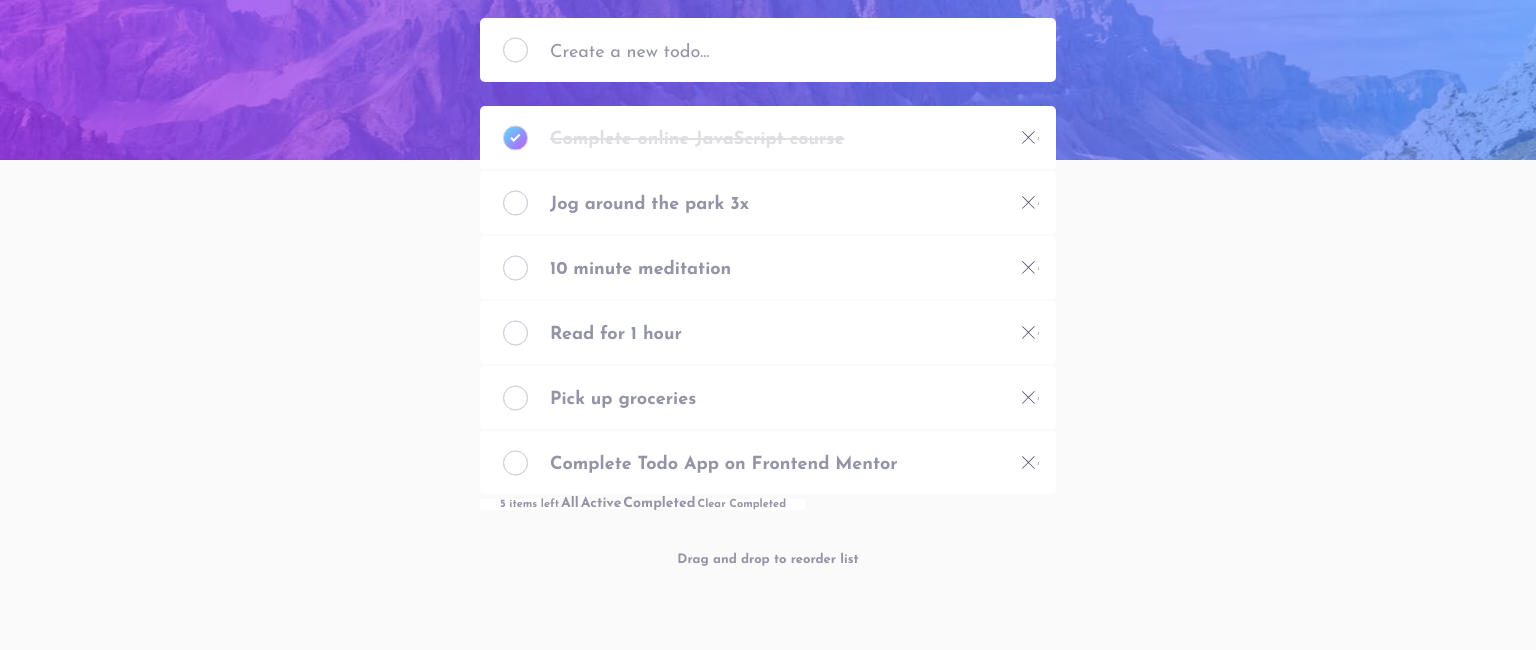
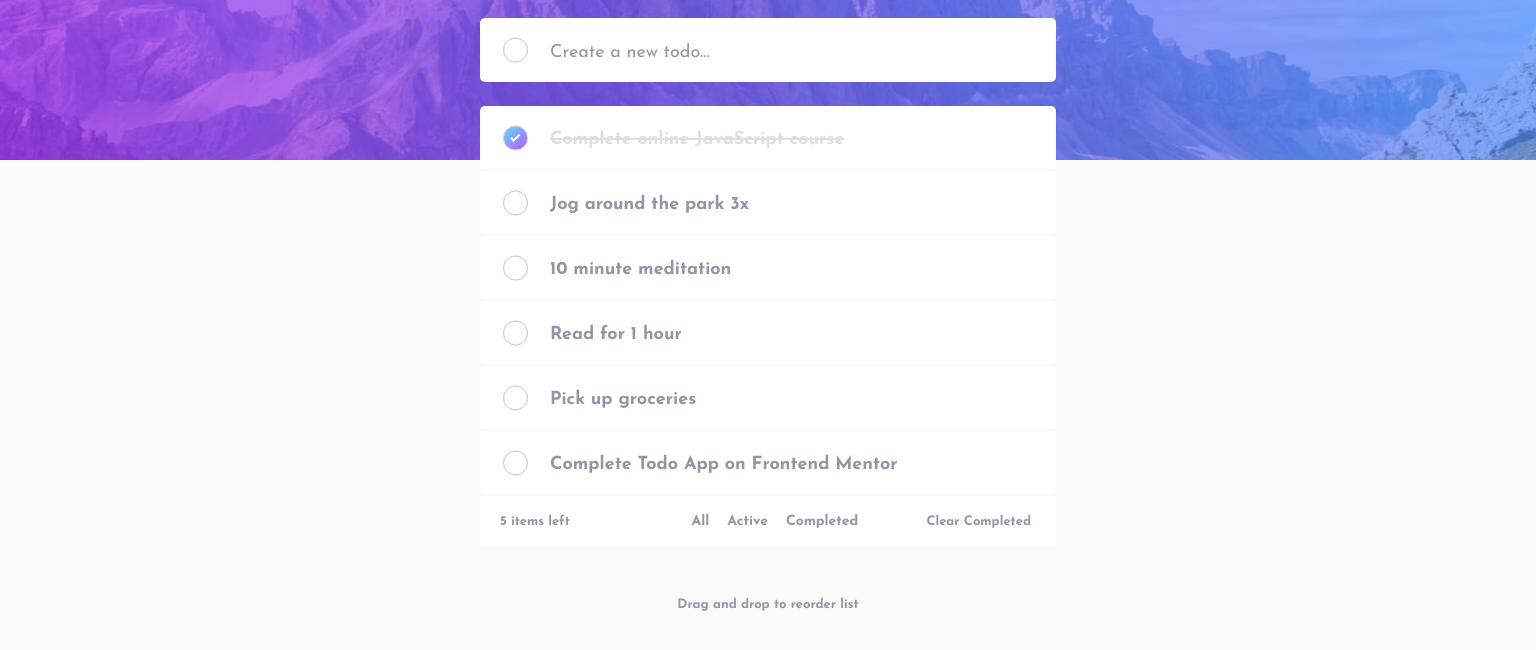
Before and after one commit to khazin/Todo-app, a website: page index.html in a window 1536 px wide. Shown: the part 140-790 px from the top of the page. Drawn offline with Linux system fonts and the light colour scheme; files that its build step writes are made by us from their sources.

Commit message:
doing desktop layout

```diff
--- a/src/js/main.js
+++ b/src/js/main.js
@@ -141,7 +141,7 @@ function generateNewItem(list, checked, draggable) {
     <input type="checkbox" class="--input"/>
    ${list}
     </label>
-    <div class="--delete"></div>;`;
+    <div class="--delete"></div>`;
 
   newInputWrapper.classList.add(
     "input__wrapper",
--- a/src/scss/footer.scss
+++ b/src/scss/footer.scss
@@ -5,20 +5,18 @@ FOOTER STYLE
 /*
 MOBILE LAYOUT
 *************/
-.footer{
+.footer {
   text-align: center;
   font-size: 1.3rem;
   margin-top: 4.2rem;
   font-weight: 600;
 
-    &.--light{
+  &.--light {
     color: var(--Dark-Grayish-Blue-light);
-
   }
 
   &.--dark {
     color: var(--Dark-Grayish-Blue-dark);
-
   }
 }
 
@@ -27,20 +25,7 @@ DESKTOP LAYOUT
 *************/
 
 @media screen and (min-width: 1366px) {
-    .footer{
-        text-align: center;
-        font-size: 1.3rem;
-        margin-top: 4.2rem;
-        font-weight: 600;
-
-        &.--light{
-            color: var(--Dark-Grayish-Blue-light);
-
-        }
-
-        &.--dark {
-            color: var(--Dark-Grayish-Blue-dark);
-
+  .footer {
+    margin-top: 7.2rem;
   }
 }
-}
--- a/src/scss/global.scss
+++ b/src/scss/global.scss
@@ -37,15 +37,6 @@ MOBILE LAYOUT
 
 }
 
-.draggable {
-    cursor: move;
-    & * {
-      cursor: move;
-    }
-    &.dragging {
-      opacity: 0.5;
-    }
-  }
 
 
 /*
--- a/src/scss/list.scss
+++ b/src/scss/list.scss
@@ -97,6 +97,8 @@ MOBILE LAYOUT
   font-size: 1.15rem;
   font-weight: 700;
   color: var(--Dark-Grayish-Blue-light);
+  cursor: pointer;
+
   & .--input {
     display: none;
   }
@@ -132,6 +134,9 @@ MOBILE LAYOUT
 .list__wrapper {
   margin-top: 1.6rem;
 }
+
+/*delete button style*/
+
 .--delete {
   height: 1.8rem;
   width: 1.8rem;
@@ -145,10 +150,14 @@ MOBILE LAYOUT
   cursor: pointer;
 }
 
+.dragging {
+  opacity: 0.5;
+}
+
 /*
 DESKTOP LAYOUT
 **************/
-@media screen and (min-width: 1366px) {
+@media screen and (min-width: 786px) {
   .section__list {
     width: 37.5%;
   }
@@ -164,6 +173,8 @@ DESKTOP LAYOUT
   }
 
   padding: 0 1.7rem 0 2.3rem;
+
+
 }
 /*checkbox style*/
 .checkbox__box {
@@ -198,4 +209,12 @@ DESKTOP LAYOUT
 .list__wrapper {
   margin-top: 2.4rem;
 }
+
+/*delete button style*/
+.--delete {
+  display: none;
+  background-size: 1.8rem;
 }
+
+
+}
--- a/src/scss/operations.scss
+++ b/src/scss/operations.scss
@@ -2,7 +2,7 @@
 OPERATION STYLE
 ***************/
 /*
-DESKTOP LAYOUT
+MOBILE LAYOUT
 *************/
 .operations {
   display: grid;
@@ -76,9 +76,7 @@ DESKTOP LAYOUT
       padding: 0 1.8rem;
     }
   }
-}
 
-.btn {
   &.--light {
     color: var(--Dark-Grayish-Blue-light);
     &:hover {
@@ -98,50 +96,25 @@ DESKTOP LAYOUT
   }
 }
 
+/*---------------------------------------------------*/
+
 /*
 DESKTOP LAYOUT
 *************/
 @media screen and (min-width: 1366px) {
   .operations {
-    display: initial;
-
+    display: flex;
+    height: 3rem;
   }
 
   .items__amount,
-.btn.--clear {
-  height: 5rem;
-
-
-  font-size: 1.1rem;
-  font-weight: 700;
-  width: 100%;
-
-  display: initial;
-  // align-items: center;
-}
-
-.btn {
-  &__wrapper {
-    height: 5rem;
-    border-radius: 4px;
-
-    display: initial;
-    // align-items: center;
-    // justify-content: center;
-
-
+  .btn.--clear {
+    font-size: 1.3rem;
   }
-
-  &.--show {
-    font-size: 1.4rem;
-    font-weight: 900;
-
-
-
-    &.--active {
-      padding: 0 0rem;
-    }
+  .items__amount {
+    padding-right: 2.5rem;
+  }
+  .btn.--clear {
+    padding-right: 2.5rem;
   }
 }
-
-}
```
Also changed, not shown: dist/css/main.css, dist/js/main.js. Lines whose indentation alone changed are shown as unchanged.
